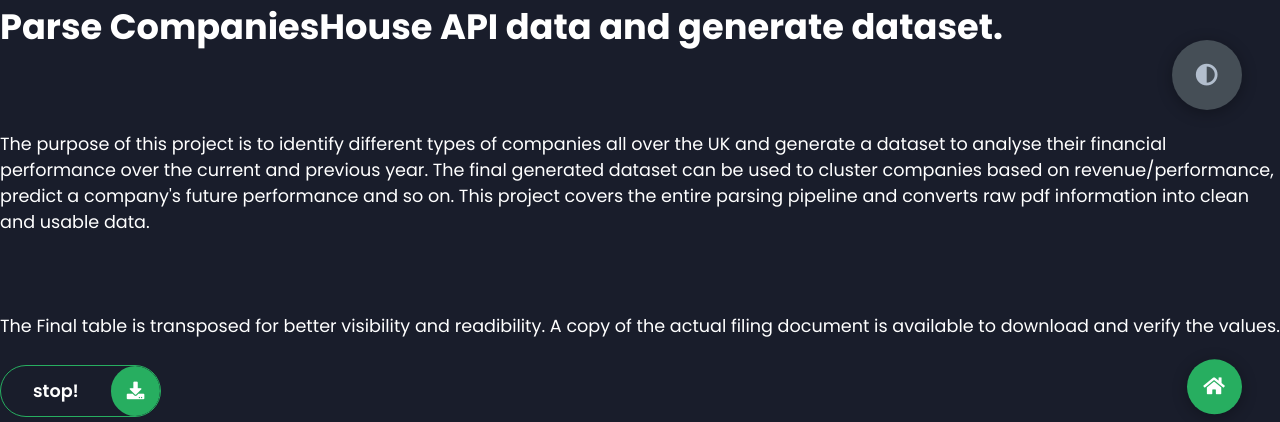
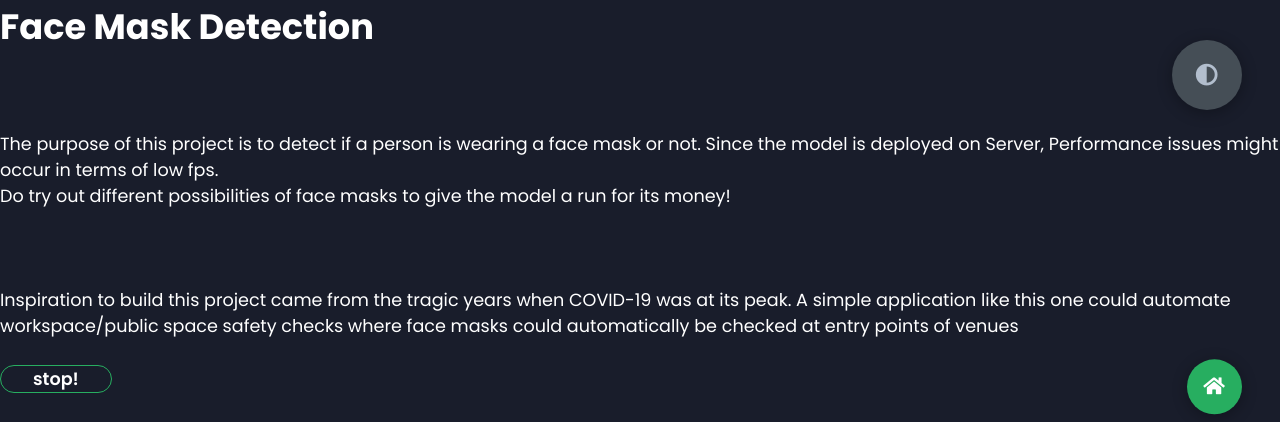
Before and after one commit to Nerdy-Thanos/myportfolio-website, a Flask app: page /FaceMasks in a window 1280 px wide. Shown: the top 422 px of the page. Run offline with Flask 2, Linux system fonts and the light colour scheme.

Commit message:
updtate html

```diff
--- a/src/webapp/templates/index.html
+++ b/src/webapp/templates/index.html
@@ -397,7 +397,7 @@
                             </div>
                             <div class="contact-item">
                                 <div class="icon">
-                                    <i class="fas fa-user-graduate"></i>
+                                    <i class="fas fa-phone-volume"></i>
                                     <span>Mobile Number: </span>
                                 </div>
                                 <p>
--- a/src/webapp/templates/mask.html
+++ b/src/webapp/templates/mask.html
@@ -13,25 +13,24 @@
 </head>
 <body class="main-content">
     <main>
-        <h1 class="intro"> Parse CompaniesHouse API data and generate dataset.
+        <h1 class="intro"> Face Mask Detection
         </h1>
         <p><br><br><br>
-            The purpose of this project is to identify different types of companies all over the UK
-            and generate a dataset to analyse their financial performance over the current and previous year.
-            The final generated dataset can be used to cluster companies based on revenue/performance, predict a
-            company's future performance and so on. This project covers the entire parsing pipeline and converts raw pdf
-            information into clean and usable data.
+            The purpose of this project is to detect if a person is wearing a face mask or not. Since the model is deployed
+            on Server, Performance issues might occur in terms of low fps.
+            <br>
+            Do try out different possibilities of face masks to give the model a run for its money!
         </p> <br><br><br>
-        <p> The Final table is transposed for better visibility and readibility. A copy of the actual filing document
-            is available to download and verify the values. <br><br>
+        <p> Inspiration to build this project came from the tragic years when COVID-19 was at its peak.
+            A simple application like this one could automate workspace/public space safety checks where face masks
+            could automatically be checked at entry points of venues <br><br>
             <div class="btn-con">
                 <a href="{{ url_for('FaceMasks') }}" class="main-btn">
                     <span class="btn-text">stop!</span>
-                    <span class="btn-icon"><i class="fas fa-download"></i></span>
                 </a>
             </div>
         </p><br><br>
-        <div class="section">
+        <div class="form">
             <img src="{{ url_for('DetectMask') }}">
         </div>
     </main>
```
